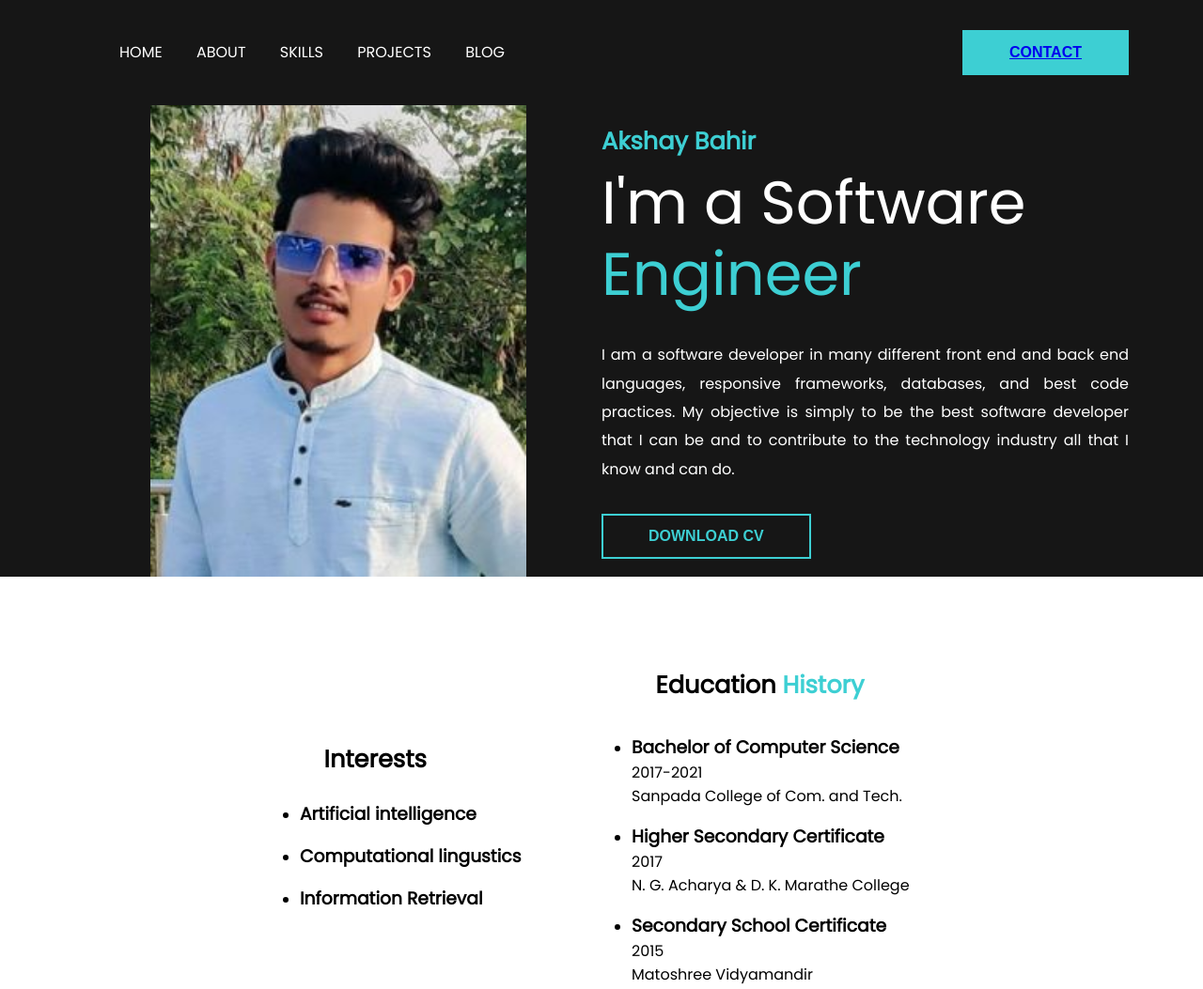
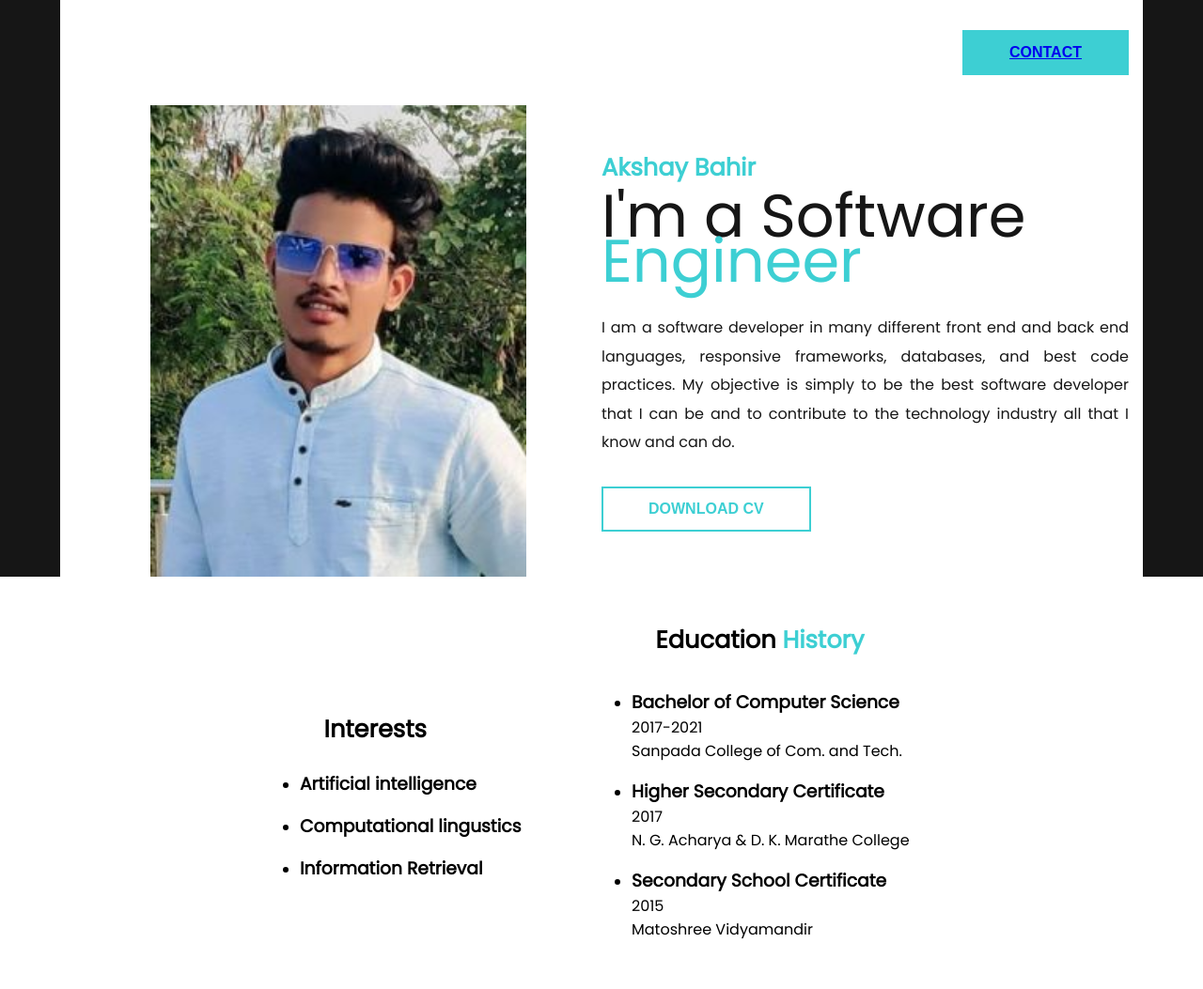
Before and after one commit to akshaybahir143/akshaybahir, a plain HTML site: page index.html in a window 1280 px wide. Shown: the top 1053 px of the page at 94% size. Drawn offline with Linux system fonts and the light colour scheme.

Commit message:
commit on 'main'

```diff
--- a/css/style.css
+++ b/css/style.css
@@ -78,6 +78,20 @@ header nav .left a{
     transition: all .3s ease;
 }
 
+header .container{
+    background-color: var(--pure);
+    margin-bottom: -3rem;
+}
+
+.hero .right h1{
+    color: var(--dark);
+}
+
+.hero .right p{
+    color: var(--dark);
+}
+
+
 header nav .left a:hover{
     color: var(--primary);
 }
@@ -109,7 +123,7 @@ header nav .branding{
 .hero .right h1{
     font-size: 4rem;
     font-weight: 100;
-    line-height: 1.2;
+    line-height: 3rem;
     margin-bottom: 2rem;
 }
 
@@ -134,6 +148,10 @@ section .education h1{
     font-size: 1.6rem;
     margin-left: 1.6rem;
 
+}
+
+section .interests h1{
+    margin-top: 2rem;
 }
 
 section .education h1 span{
```
